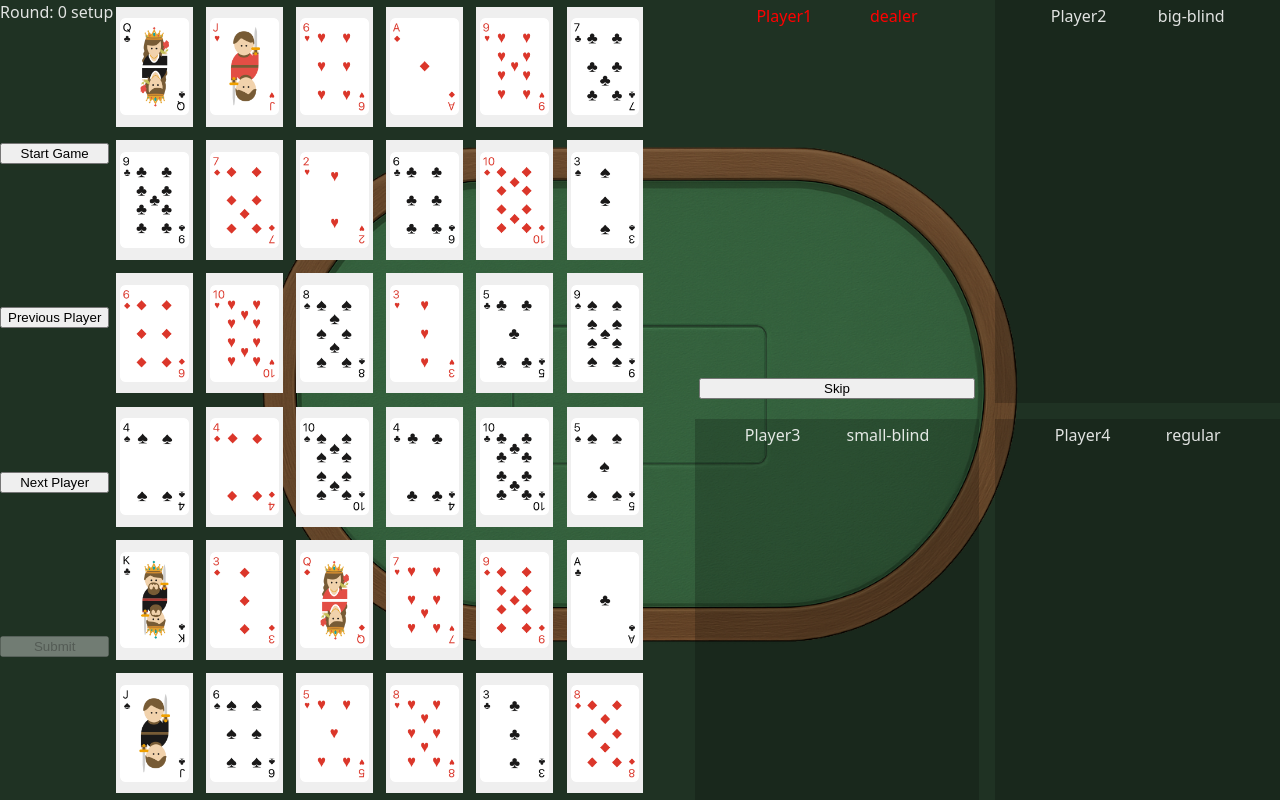
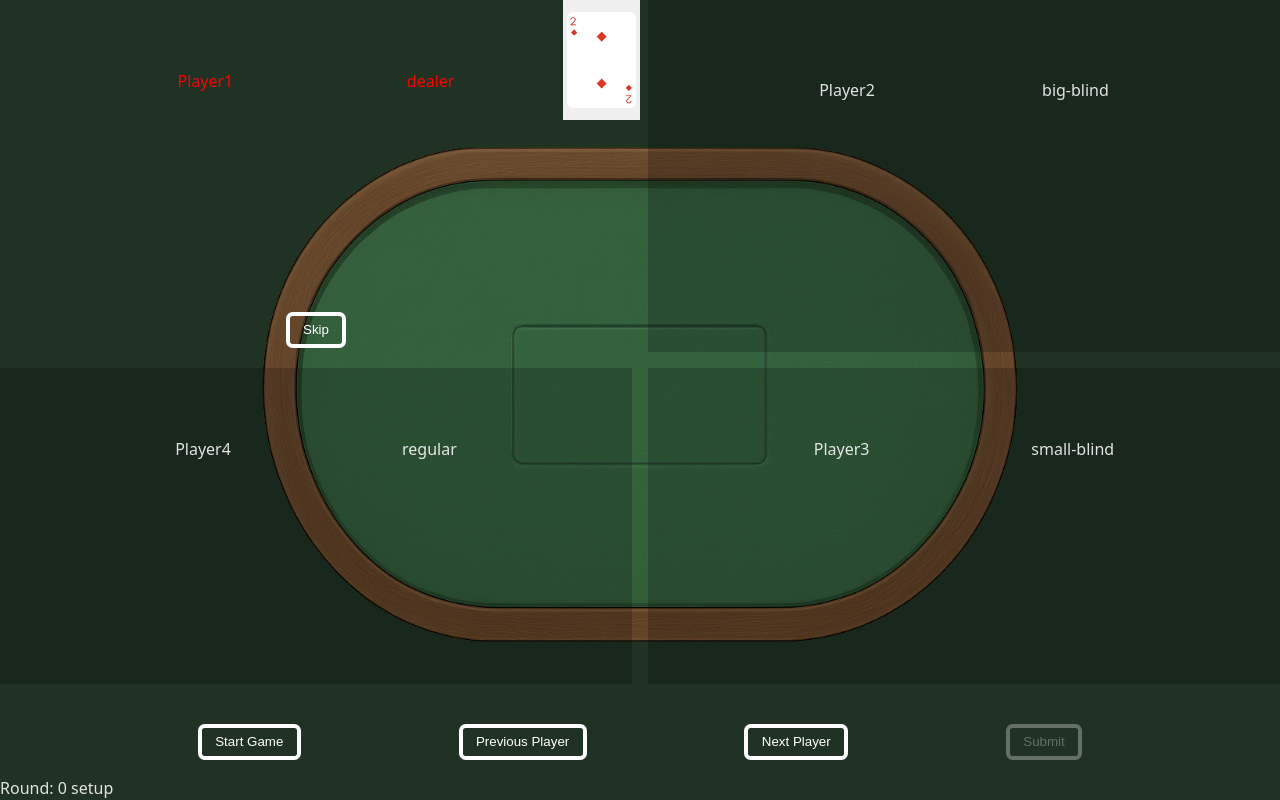
Before and after one commit to Marcaus-Cruz/le-casino, a React (Vite) app: page / in a window 1280 px wide. Shown: the top 800 px of the page. Built offline with nearby package versions, Linux system fonts and the light colour scheme.

Commit message:
Visual table cleanup

```diff
--- a/src/components/Table.tsx
+++ b/src/components/Table.tsx
@@ -1,12 +1,11 @@
-import { useContext, useEffect, useState, context } from 'react';
-import PlayerModel, { DEFAULT_PLAYERS } from '../models/playerModel.ts';
-import TableModelMain from '../models/tableModel.ts';
+import { useContext, useEffect, useState } from 'react';
+import PlayerModel from '../models/playerModel.ts';
+import { TableContext } from '../poker/pokerGame.ts';
 import { isDebug } from '../poker/utilities.ts';
 import type { CardData, DeckOfCardsData } from '../types/card.types';
 import type { GamePhase } from '../types/table.types';
 import Card from './Card.tsx';
 import Player from './Player.tsx';
-import { TableContext } from '../poker/pokerGame.ts';
 
 const Table = () => {
    const TableModel = useContext(TableContext);
@@ -111,10 +110,12 @@ const Table = () => {
                   Submit
                </button>
             </div>
-            <div className='deck'>
-               {currentDeck.map(card => (
-                  <Card key={card.name} {...card} />
-               ))}
+            <div className='deck-container'>
+               <div className='deck'>
+                  {currentDeck.map(card => (
+                     <Card key={card.name} {...card} />
+                  ))}
+               </div>
             </div>
             {isDebug() && (
                <div className='discard-pile'>
--- /dev/null
+++ b/src/styles/btn.scss
@@ -0,0 +1,23 @@
+.btn {
+   background: unset;
+   padding: 0.5em 1em;
+   border: 0.5vmin solid white;
+   color: white;
+   border-radius: 0.5em;
+
+   cursor: pointer;
+
+   &:disabled {
+      opacity: 0.3;
+      cursor: not-allowed;
+   }
+
+   &:not(:disabled) {
+      &:hover,
+      &:focus,
+      &:active {
+         background-color: white;
+         color: black;
+      }
+   }
+}
--- a/src/styles/card.scss
+++ b/src/styles/card.scss
@@ -1,11 +1,16 @@
+:root {
+   --card-width: 6vw;
+   --card-height: 15vh;
+}
+
 .cards {
    flex: 1;
    display: flex;
 }
 
 .selected-cards {
-   display: flex;
-   justify-content: space-evenly;
+   position: absolute;
+   @include flex-container(column, nowrap, space-evenly);
 
    .selected-card-name {
       border: 0.1vmin solid white;
@@ -15,8 +20,8 @@
 .card {
    position: relative;
    margin: 0.5em;
-   width: 6vw;
-   height: 15vh;
+   width: var(--card-width);
+   height: var(--card-height);
    border: 0.5vmin dotted transparent;
 
    cursor: pointer;
--- a/src/styles/index.scss
+++ b/src/styles/index.scss
@@ -1,6 +1,7 @@
 @import './_mixins.scss';
+@import './player.scss';
 @import './card.scss';
-@import './player.scss';
+@import './btn.scss';
 
 :root {
    font-family: system-ui, Avenir, Helvetica, Arial, sans-serif;
@@ -17,9 +18,10 @@
    -moz-osx-font-smoothing: grayscale;
 }
 
+// TODO: Move into table file
 #table {
    @include absolute-center();
-   @include flex-container();
+   @include flex-container(column-reverse);
    @include backgroundImg('../assets/img/table.png');
    width: 100vw;
    height: 100vh;
@@ -27,7 +29,32 @@
 }
 
 .discard-pile {
-   @include flex-container(column, wrap);
+   position: absolute;
+   left: 50%;
+   top: 0;
+   width: var(--card-width);
+   height: var(--card-height);
+   border: 0.5vmin solid red;
+
+   .card {
+      @include absolute-center();
+   }
+}
+
+.deck-container {
+   position: absolute;
+   left: calc(50% - var(--card-width));
+   top: 0;
+
+   .deck {
+      position: relative;
+      width: var(--card-width);
+      height: var(--card-height);
+
+      > .card {
+         @include absolute-center();
+      }
+   }
 }
 
 .debug {
@@ -56,7 +83,8 @@
 }
 
 .controls {
-   @include flex-container(column, nowrap, space-evenly);
+   @include flex-container(row, nowrap, space-evenly);
+   padding: 5vmin;
 }
 
 .deck {
--- a/src/styles/player.scss
+++ b/src/styles/player.scss
@@ -1,6 +1,5 @@
 .players {
-   display: flex;
-   flex-wrap: wrap;
+   @include flex-container(row, wrap);
    gap: 1em;
 }
 
@@ -10,6 +9,19 @@
    background-color: rgba(0, 0, 0, 0.2);
    border: 0.5vmin solid transparent;
 
+   &:nth-child(3) {
+      order: 4;
+   }
+
+   &:nth-child(4) {
+      order: 3;
+   }
+
+   .player-info,
+   .cards {
+      flex: 1;
+   }
+
    .player-info {
       @include flex-container(row, nowrap, space-evenly, center);
    }
@@ -18,7 +30,8 @@
       align-self: center;
    }
 
-   .btn.btn-discard {
+   .btn {
+      margin: auto;
       cursor: pointer;
 
       &:disabled {
```
